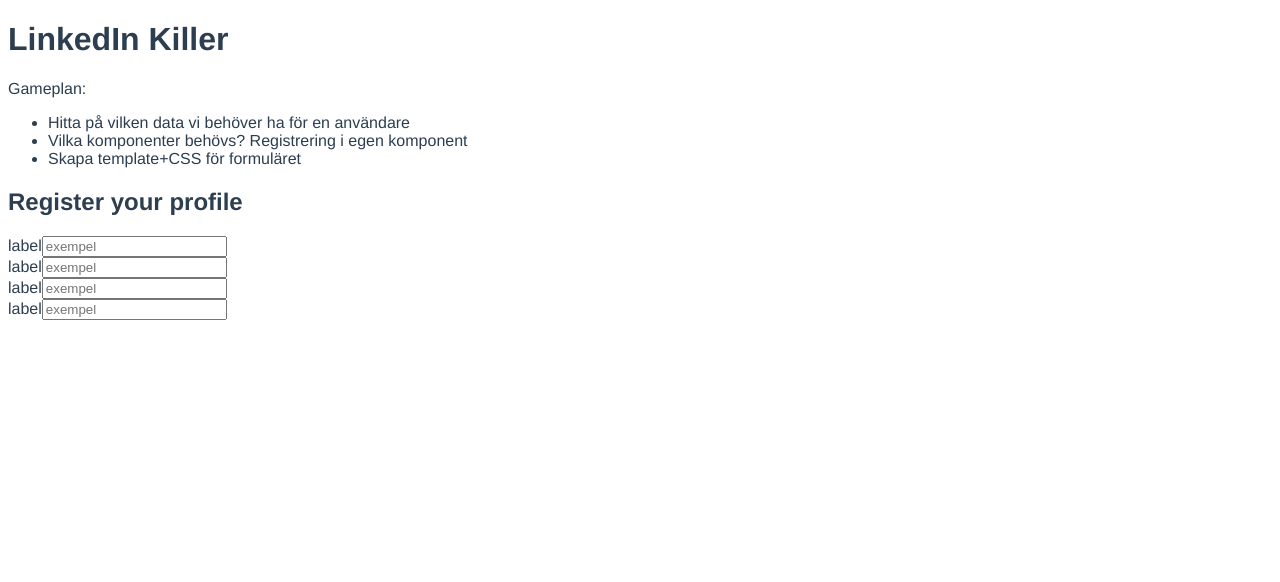
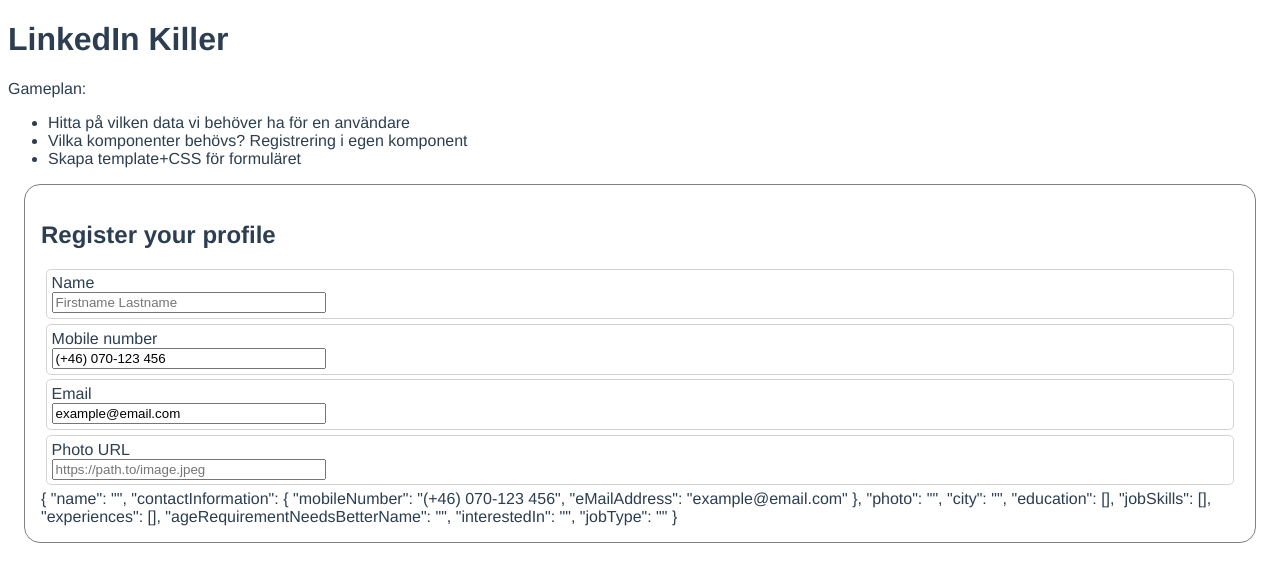
Before and after one commit to FEU19/13-vue-form, a Vue app: page / in a window 1280 px wide. Shown: the top 582 px of the page. Built offline with nearby package versions, Linux system fonts and the light colour scheme.

Commit message:
Example form inputs

```diff
--- a/src/components/RegisterProfile.vue
+++ b/src/components/RegisterProfile.vue
@@ -2,25 +2,31 @@
 <div class="component">
 	<h2>Register your profile</h2>
 	<div class="form-group">
-		<label>label</label>
-		<input type="text" placeholder="exempel" />
+		<label>Name</label>
+		<input type="text" placeholder="Firstname Lastname"
+			v-model="profile.name" />
+		<!-- <button @click="profile.name = ''">Reset name</button> -->
 	</div>
 
 	<div class="form-group">
-		<label>label</label>
-		<input type="text" placeholder="exempel" />
+		<label>Mobile number</label>
+		<input type="text" placeholder="(+46) 070-123 456"
+			v-model="profile.contactInformation.mobileNumber" />
 	</div>
 
 	<div class="form-group">
-		<label>label</label>
-		<input type="text" placeholder="exempel" />
+		<label>Email</label>
+		<input type="text" placeholder="example@email.com"
+			v-model="profile.contactInformation.eMailAddress" />
 	</div>
 
 	<div class="form-group">
-		<label>label</label>
-		<input type="text" placeholder="exempel" />
+		<label>Photo URL</label>
+		<input type="text" placeholder="https://path.to/image.jpeg"
+			v-model="profile.photo" />
 	</div>
 
+	{{ profile }}
 </div>
 </template>
 
@@ -29,16 +35,16 @@
 	data: () => ({
 		profile: {
 			name: '',
-			education: [],  // utbildning kan vara relevant för att söka ett jobb
-			jobSkills: [],  // relevant kompetens, namn på tekniker
-			experiences: [],
 			contactInformation: {
 				mobileNumber: '(+46) 070-123 456',
 				eMailAddress: 'example@email.com'
 			},
 			photo: '',  // bör inte vara obligatoriskt
 			city: '',  // valfri
-			ageRequirement: '',  // kan vara viktig i vissa fall - över 18 för vissa jobb - valfri - kanske checkbox?
+			education: [],  // utbildning kan vara relevant för att söka ett jobb
+			jobSkills: [],  // relevant kompetens, namn på tekniker
+			experiences: [],
+			ageRequirementNeedsBetterName: '',  // kan vara viktig i vissa fall - över 18 för vissa jobb - valfri - kanske checkbox?
 			interestedIn: '',  // valfri
 			jobType: ''  // heltid, deltid eller timmar
 		}
@@ -47,10 +53,23 @@
 </script>
 
 <style scoped>
+.component {
+	border: 1px solid gray;
+	border-radius: 1em;
+	padding: 1em;
+	margin: 1em;
+}
 
-
-
-
+.form-group {
+	border: 1px solid lightgray;
+	border-radius: 0.3em;
+	padding: 0.3em;
+	margin: 0.3em;
+}
+.form-group label, .form-group input { display: block; }
+.form-group input {
+	width: 20em;
+}
 
 
 
```
